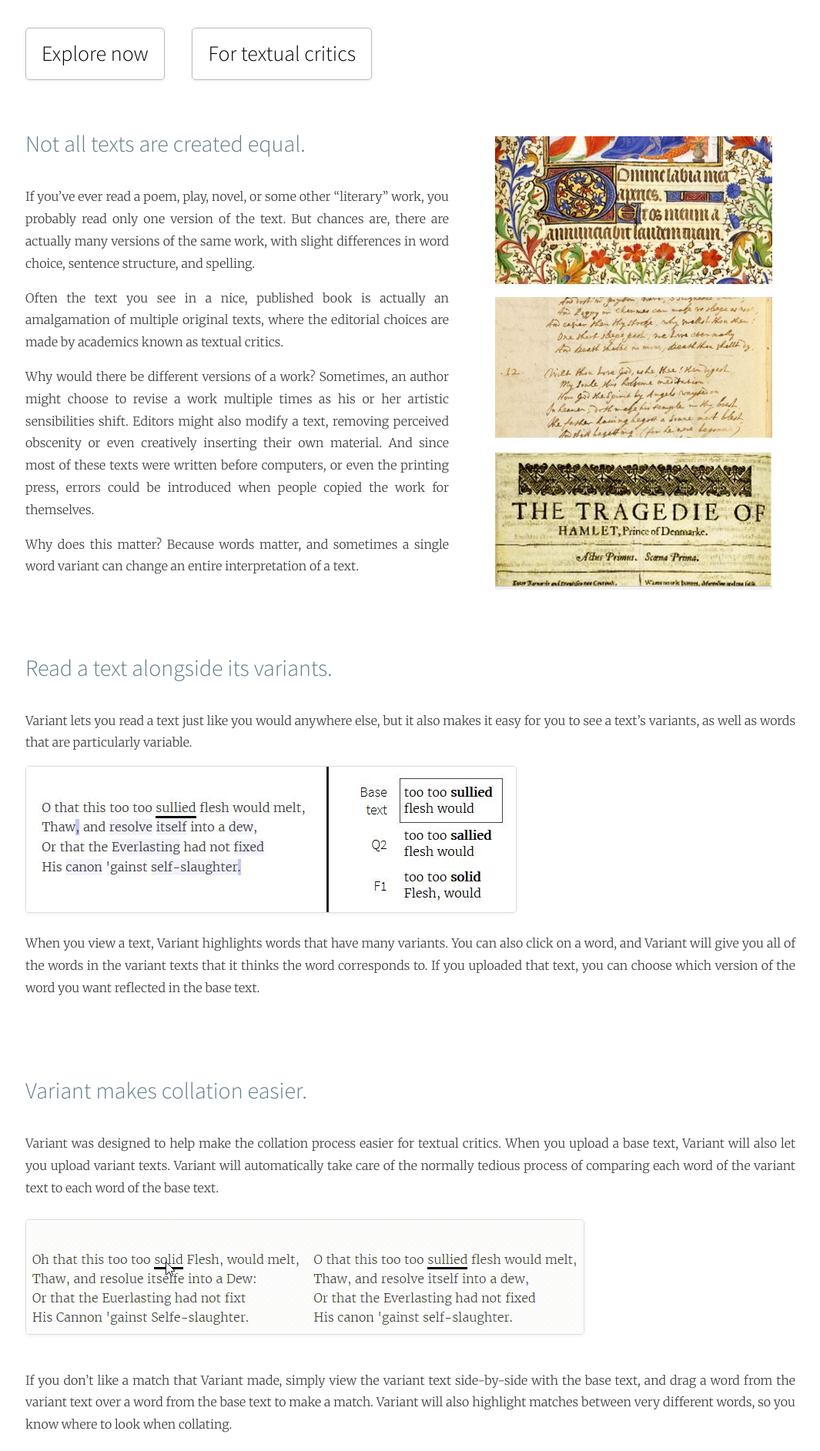
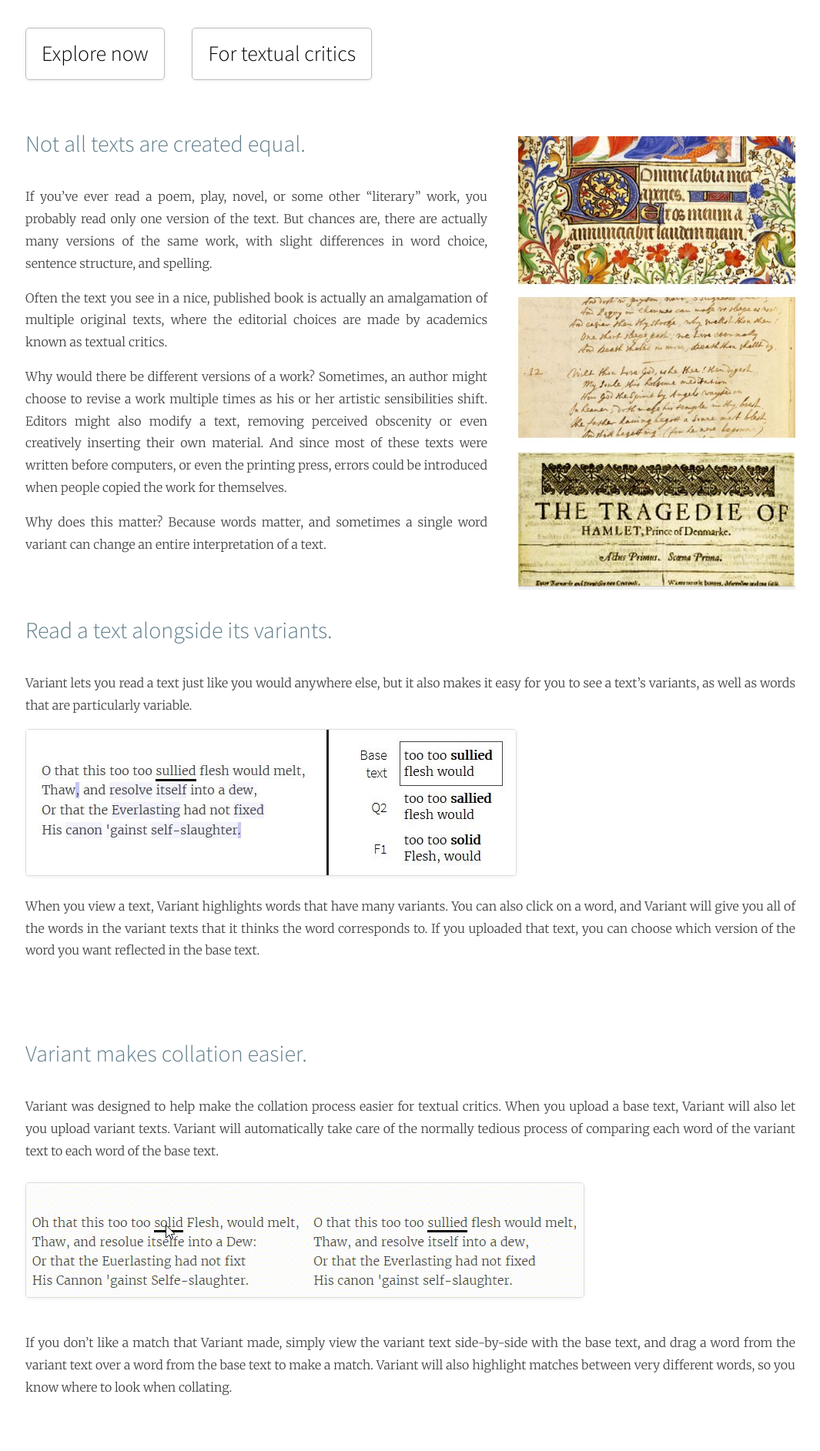
Before and after one commit to brianhie/variant.ms, a Django app: page / in a window 1280 px wide. Shown: the part 185-2070 px from the top of the page at 77% size, without its empty margins (107-1172 px from the left). Before the commit the page ends 2046 px from the top, so only its background shows below. Run offline with Django 3.2, Linux system fonts and the light colour scheme.

Commit message:
Some UI tweaks, especially on front page

```diff
--- a/variant_app/models.py
+++ b/variant_app/models.py
@@ -9,10 +9,8 @@ class Corpus(models.Model):
     user = models.ForeignKey(User, null=True, default=None, on_delete=models.CASCADE)
     corpus_name = models.CharField(max_length=100)
     author = models.CharField(max_length=100, blank=True)
-    description = models.TextField(default='')
-
+    description = models.TextField(default='', blank=True)
     preview = models.CharField(max_length=2000, default='')
-    search_vector = SearchVectorField('preview', blank=True)
 
     is_public = models.BooleanField(default=True)
     n_favorites = models.IntegerField(default=0)
--- a/variant_app/static/variant_app/base.css
+++ b/variant_app/static/variant_app/base.css
@@ -14,7 +14,7 @@
 }
 
 body {
-    background-color: #f5f6f8;
+    background-color: #e9ebee;
     display: block;
     margin: 0px;
 }
--- a/variant_app/templates/variant_app/base.html
+++ b/variant_app/templates/variant_app/base.html
@@ -35,6 +35,8 @@
     {% endblock %}
     </div>
 
+    <br />
+
     <script>
       (function(i,s,o,g,r,a,m){i['GoogleAnalyticsObject']=r;i[r]=i[r]||function(){
       (i[r].q=i[r].q||[]).push(arguments)},i[r].l=1*new Date();a=s.createElement(o),
--- a/variant_app/templates/variant_app/index.html
+++ b/variant_app/templates/variant_app/index.html
@@ -40,7 +40,11 @@
       </div>
 
       <div id="intro" style="margin-bottom: 60px;">
-	<div class="text_font" style="max-width: 550px; float: left; text-align: justify;">
+	<div style="float: right">
+	  <img  style="max-width: 360px; margin-left: 40px; margin-top: 10px;"
+		src="{% static 'images/texts.jpg' %}" alt="Manuscript"/>
+	</div>
+	<div class="text_font" style=" text-align: justify;">
 	  <h2 class="sans_font subtitle">Not all texts are created equal.</h2>
 	  <div style="color: #444; line-height: 1.8;">
 	    <p>
@@ -66,10 +70,6 @@
 	      change an entire interpretation of a text.
 	    </p>
 	  </div>
-	</div>
-	<div style="">
-	  <img  style="max-width: 360px; margin-left: 60px; margin-top: 10px;"
-		src="{% static 'images/texts.jpg' %}" alt="Manuscript"/>
 	</div>
       </div>
 
@@ -119,6 +119,8 @@
       </div>
     </div>
 
+    <br />
+
     <script>
       (function(i,s,o,g,r,a,m){i['GoogleAnalyticsObject']=r;i[r]=i[r]||function(){
       (i[r].q=i[r].q||[]).push(arguments)},i[r].l=1*new Date();a=s.createElement(o),
```
